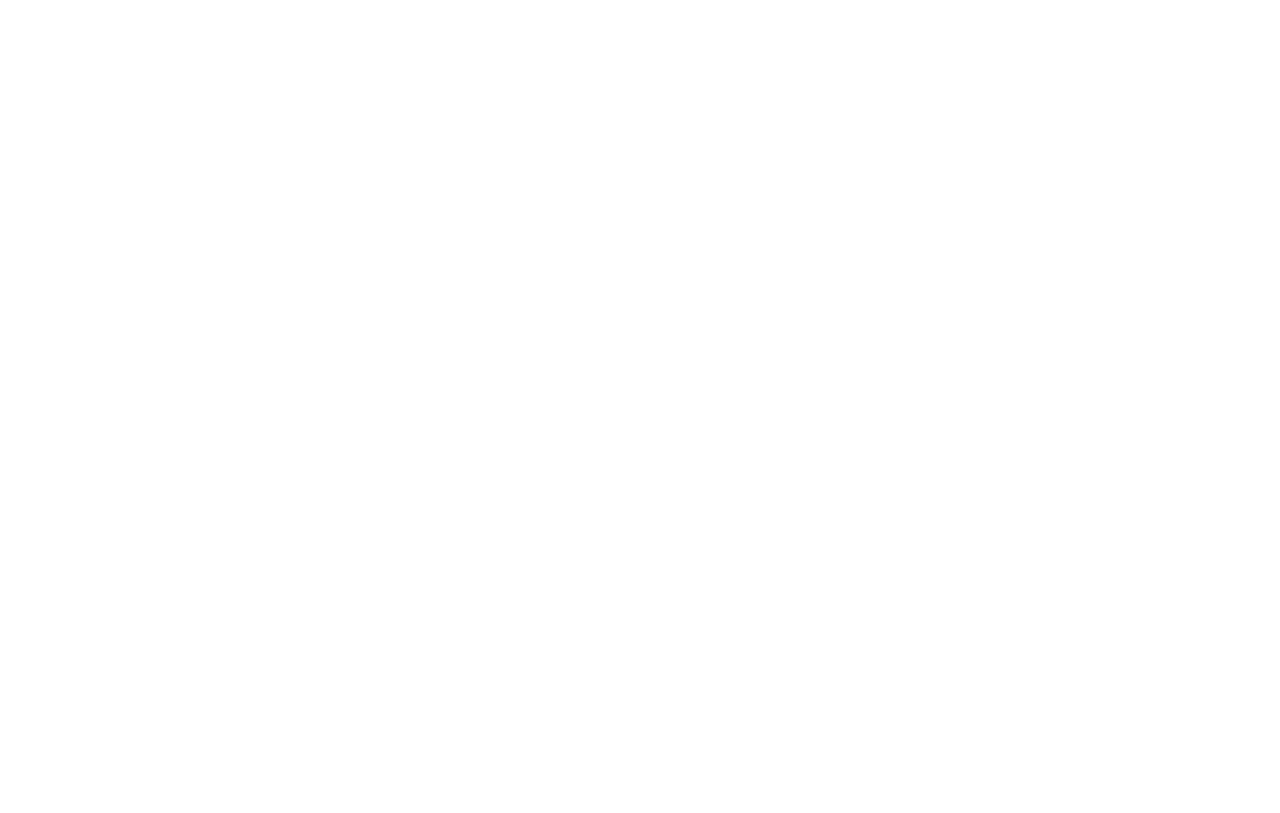
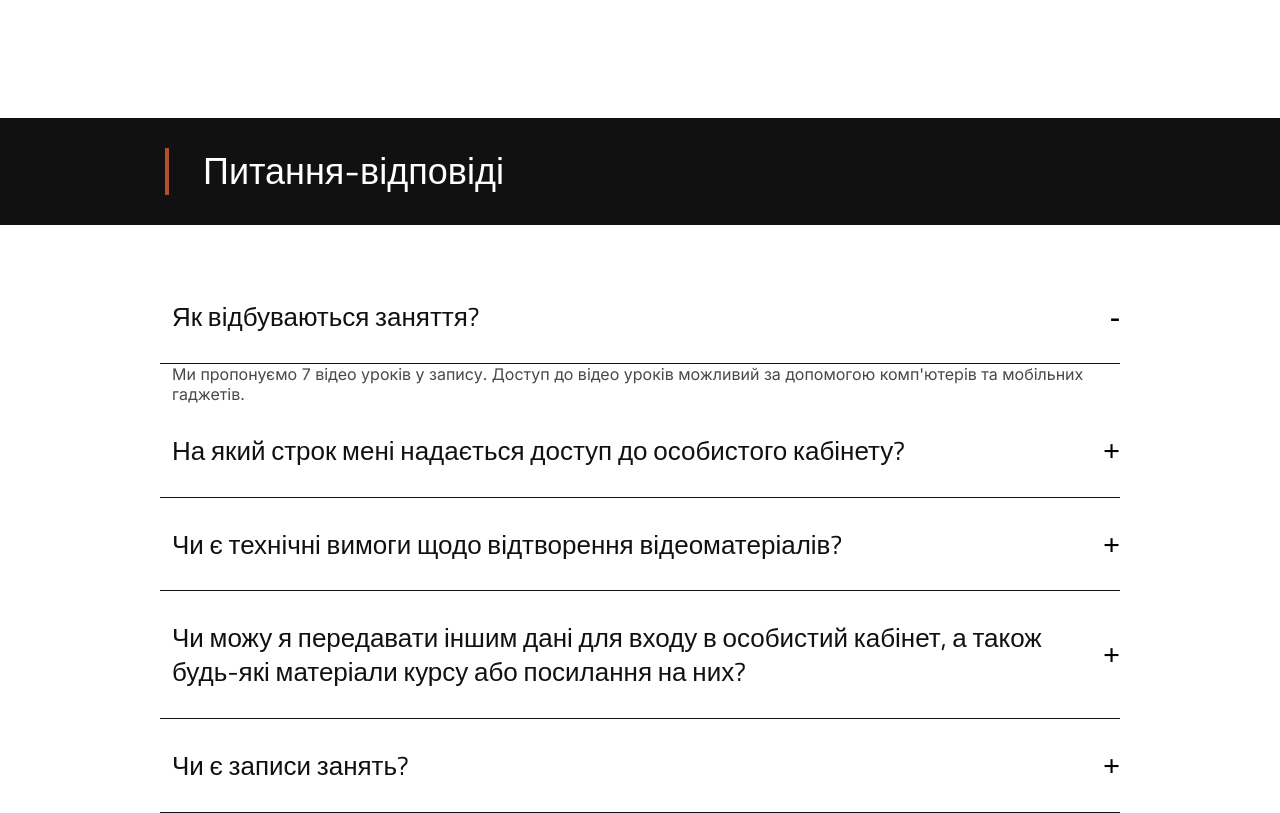
Before and after one commit to goodluckTony/legal-course, a React (Create React App) app: page / in a window 1280 px wide. Shown: the part 7767-8580 px from the top of the page. Before the commit the page ends 7952 px from the top, so only its background shows below. Built offline with nearby package versions, Linux system fonts and the light colour scheme; a web font is replaced by a local one.

Commit message:
Added Question component, but issue with horizontal line stayed

```diff
--- a/src/App.js
+++ b/src/App.js
@@ -8,12 +8,13 @@ import Author from "./Components/Author";
 import Result from "./Components/Result";
 import Diplomas from "./Components/Diplomas";
 import News from "./Components/News";
+import Questions from "./Components/Questions";
 
-import Timer from "./Components/Timer";
+// import Timer from "./Components/Timer";
 
 function App() {
-  const start = 15;
-  const startTime = new Date().getTime() + start * 1000;
+  // const start = 15;
+  // const startTime = new Date().getTime() + start * 1000;
 
   return (
     <div className="App">
@@ -27,7 +28,8 @@ function App() {
       <Author />
       <Diplomas />
       <News />
-      <Timer startTime={startTime} startFrom="seconds" />
+      <Questions />
+      {/* <Timer startTime={startTime} startFrom="seconds" /> */}
     </div>
   );
 }
--- /dev/null
+++ b/src/Components/Questions/Accordion.jsx
@@ -0,0 +1,45 @@
+import { useState } from "react";
+import "./../../index.scss";
+
+const AccordionSection = ({
+  section,
+  isActiveSection,
+  setActiveIndex,
+  sectionIndex,
+}) => {
+  const toggleSection = () => {
+    const nextIndex = isActiveSection ? null : sectionIndex;
+    setActiveIndex(nextIndex);
+  };
+  return (
+    <div className="accordion-box">
+      <div className="question-box" onClick={toggleSection}>
+        <div className="name">{section.question}</div>
+        <div className="is-open">{isActiveSection ? "-" : "+"}</div>
+      </div>
+      {isActiveSection && (
+        <div className="answer">{section.answer}</div>
+        )}
+        <div className="horizontal-line"></div>
+    </div>
+  );
+};
+
+const Accordion = ({ sections }) => {
+  const [activeIndex, setActiveIndex] = useState(0);
+  return (
+    <div className="accordion-container">
+      {sections.map((section, index) => (
+        <AccordionSection
+          section={section}
+          key={index}
+          isActiveSection={index === activeIndex}
+          setActiveIndex={setActiveIndex}
+          sectionIndex={index}
+        />
+      ))}
+    </div>
+  );
+};
+
+export default Accordion;
--- /dev/null
+++ b/src/Components/Questions/Data.jsx
@@ -0,0 +1,23 @@
+
+export const Data = [
+  {
+    question: "Як відбуваються заняття?",
+    answer: "Ми пропонуємо 7 відео уроків у запису. Доступ до відео уроків можливий за допомогою комп'ютерів та мобільних гаджетів.",
+  },
+  {
+    question: "На який строк мені надається доступ до особистого кабінету?",
+    answer: "Lorem ipsum, dolor sit amet consectetur adipisicing elit. Ut necessitatibus esse porro facere cupiditate dolorem?",
+  },
+  {
+    question: "Чи є технічні вимоги щодо відтворення відеоматеріалів?",
+    answer: "Lorem ipsum, dolor sit amet consectetur adipisicing elit. Ut necessitatibus esse porro facere cupiditate dolorem?",
+  },
+  {
+    question: "Чи можу я передавати іншим дані для входу в особистий кабінет, а також будь-які матеріали курсу або посилання на них?",
+    answer: "Lorem ipsum, dolor sit amet consectetur adipisicing elit. Ut necessitatibus esse porro facere cupiditate dolorem?",
+  },
+  {
+    question: "Чи є записи занять?",
+    answer: "Lorem ipsum, dolor sit amet consectetur adipisicing elit. Ut necessitatibus esse porro facere cupiditate dolorem?",
+  },
+];
--- /dev/null
+++ b/src/Components/Questions/Questions.scss
@@ -0,0 +1,106 @@
+@import './../../index.scss';
+
+.questions-container {
+
+  .title-box {
+    background: $bg-black;
+    padding: 30px 165px;
+
+    .title {
+      display: flex;
+      gap: 34px;
+
+      .vertical-line {
+        border-left: 4px solid $bg-renga-brick;
+      }
+
+      h2 {
+        color: $font-white;
+        font-family: $family-titillium-web;
+        font-size: 36px;
+        font-style: normal;
+        font-weight: 275;
+        line-height: 46.8px;
+      }
+    }
+  }
+
+  .accordion-container {
+    margin: 45px 160px 125px;
+    background: white;
+
+
+    .accordion-box {
+      background: white;
+
+      .question-box {
+        cursor: pointer;
+        align-items: flex-start;
+
+        display: flex;
+        justify-content: space-between;
+        align-items: center;
+        align-self: stretch;
+        position: relative;
+
+        .name {
+          margin: 30px 12px;
+          color: $font-black;
+          font-family: $family-titillium-web;
+          font-size: 26px;
+          font-style: normal;
+          font-weight: 400;
+          line-height: 33.8px;
+
+          -webkit-user-select: none; /* Safari */
+          -ms-user-select: none; /* IE 10 and IE 11 */
+          user-select: none; /* Standard syntax */
+
+        }
+
+        .is-open {
+          align-self: center;
+          font-weight: bold;
+          font-size: 30px;
+          line-height: 33.8px;
+
+          -webkit-user-select: none; /* Safari */
+          -ms-user-select: none; /* IE 10 and IE 11 */
+          user-select: none; /* Standard syntax */
+        }
+
+        &::after {
+          content: ''; /* Required for the pseudo-element */
+          position: absolute;
+          bottom: 0;
+          left: 0;
+          width: 100%;
+          height: 1px; /* Define the thickness of the line */
+          background-color: $bg-black; /* Define the line's color */
+        }
+
+        // .horizontal-line {
+        //   flex: 1; /* Fills the entire width of its container */
+        //   border-bottom: 4px solid $bg-black;
+        // }
+      }
+
+      .answer {
+        margin-left: 12px;
+        // padding: 30px 12px;
+        // padding: 5px;
+        color: #484848;
+        font-family: $family-inter;
+        font-size: 16px;
+        font-style: normal;
+        font-weight: 400;
+        line-height: normal;
+
+        -webkit-user-select: none; /* Safari */
+        -ms-user-select: none; /* IE 10 and IE 11 */
+        user-select: none; /* Standard syntax */
+
+      }
+    }
+  }
+}
--- /dev/null
+++ b/src/Components/Questions/index.jsx
@@ -0,0 +1,21 @@
+import "./Questions.scss";
+import { Data } from "./Data.jsx";
+import Accordion from "./Accordion.jsx";
+
+const Questions = () => {
+  return (
+    <div className="questions-container container">
+      <div className="title-box">
+        <div className="title">
+          <div className="vertical-line"></div>
+          <h2>Питання-відповіді</h2>
+        </div>
+      </div>
+      {/* <div className="accordion-box"> */}
+        <Accordion sections={Data} />
+      {/* </div> */}
+    </div>
+  )
+}
+
+export default Questions;
```
